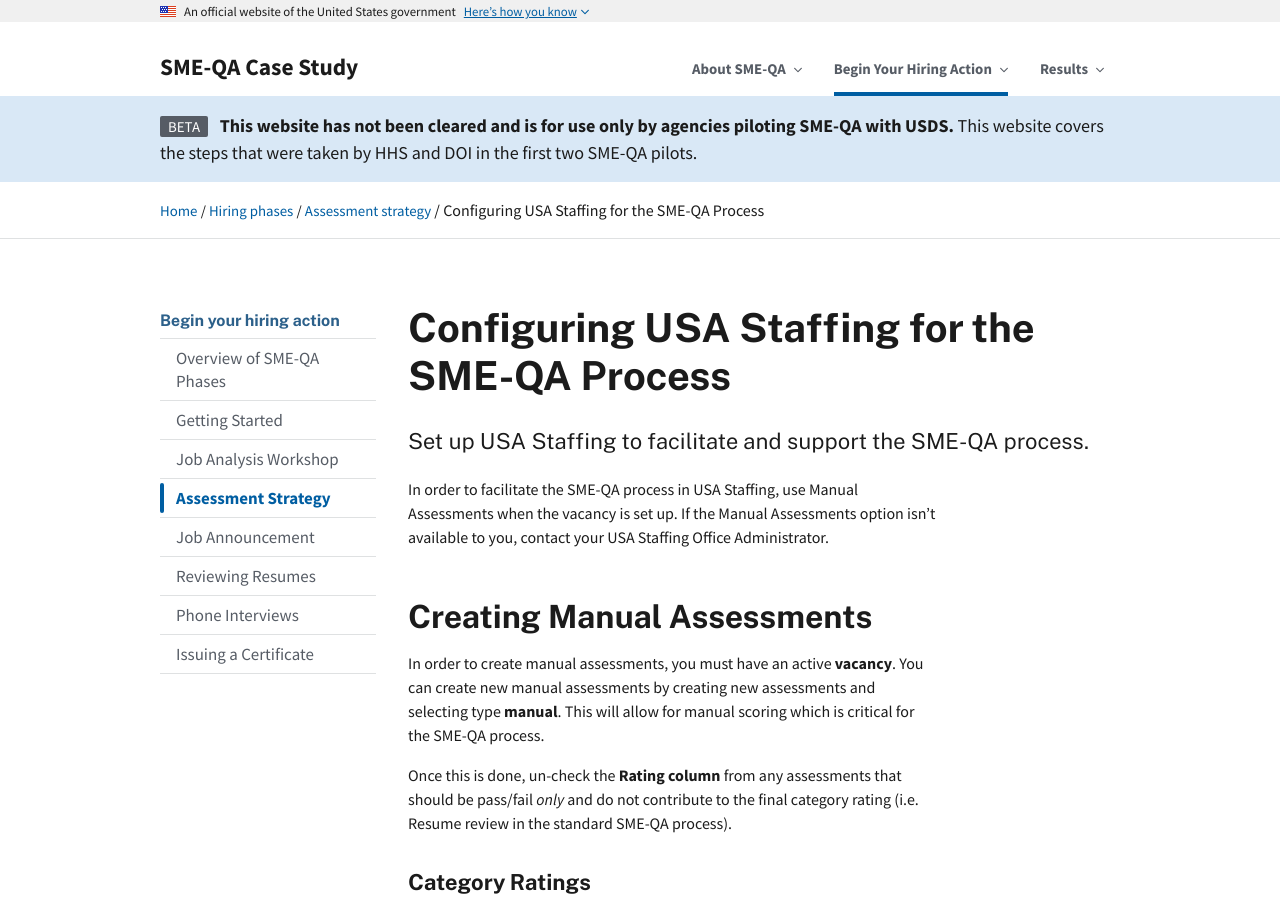
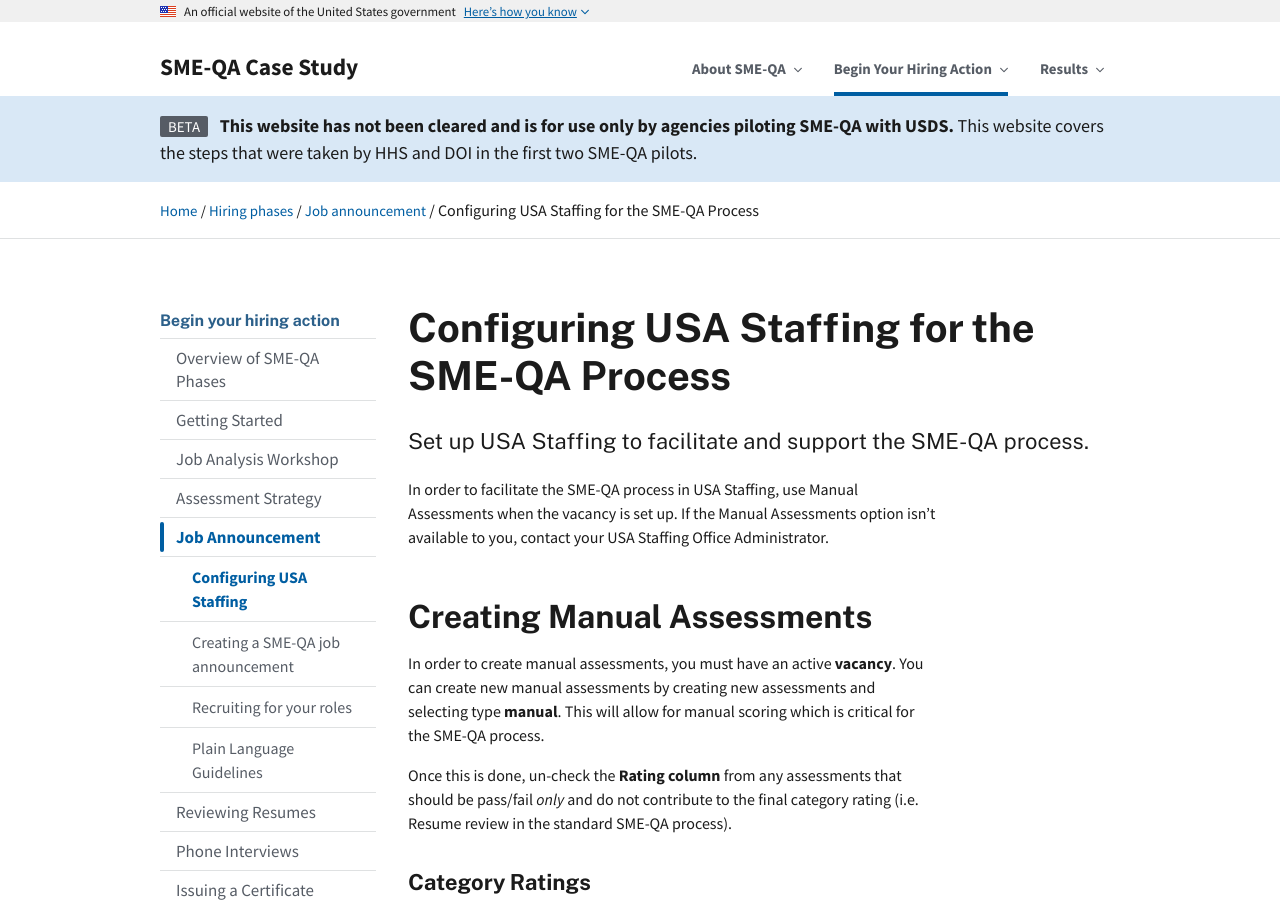
Before and after one commit to usds/SME-QA-Website, a Jekyll site: the page built from pages/phases/job-announcement/configuring-usas.md, in a window 1280 px wide and 900 px high. Built offline with Jekyll 4.4.1, drawn with Linux system fonts in a browser that asks for light colours.

Commit message:
Move USA Staffing SOP from the assessment strategy to the job announcement phase and update side nav to reflect updates

```diff
--- a/_data/navigation.yml
+++ b/_data/navigation.yml
@@ -57,6 +57,8 @@
     href: /hiring-phases/job-announcement/
     phase: job-announcement
     subnav:
+    - text: Configuring USA Staffing
+      href: "/hiring-phases/job-announcement/configuring-usas/"
     - text: Creating a SME-QA job announcement
       href: "/hiring-phases/job-announcement/creating-job-announcement/"
     - text: Recruiting for your roles
--- a/pages/phases/assessment-strategy/configuring-usas.md
+++ b/pages/phases/job-announcement/configuring-usas.md
@@ -1,10 +1,10 @@
 ---
 layout: article
-permalink: /hiring-phases/assessment-strategy/configuring-usas/
+permalink: /hiring-phases/job-announcement/configuring-usas/
 section: hiring-phases
 title: Configuring USA Staffing for the SME-QA Process
 sidenav: hiring-phases
-phase: assessment-strategy
+phase: job-announcement
 sub-phase-order: 010
 intro: Set up USA Staffing to facilitate and support the SME-QA process.
 ---
```
